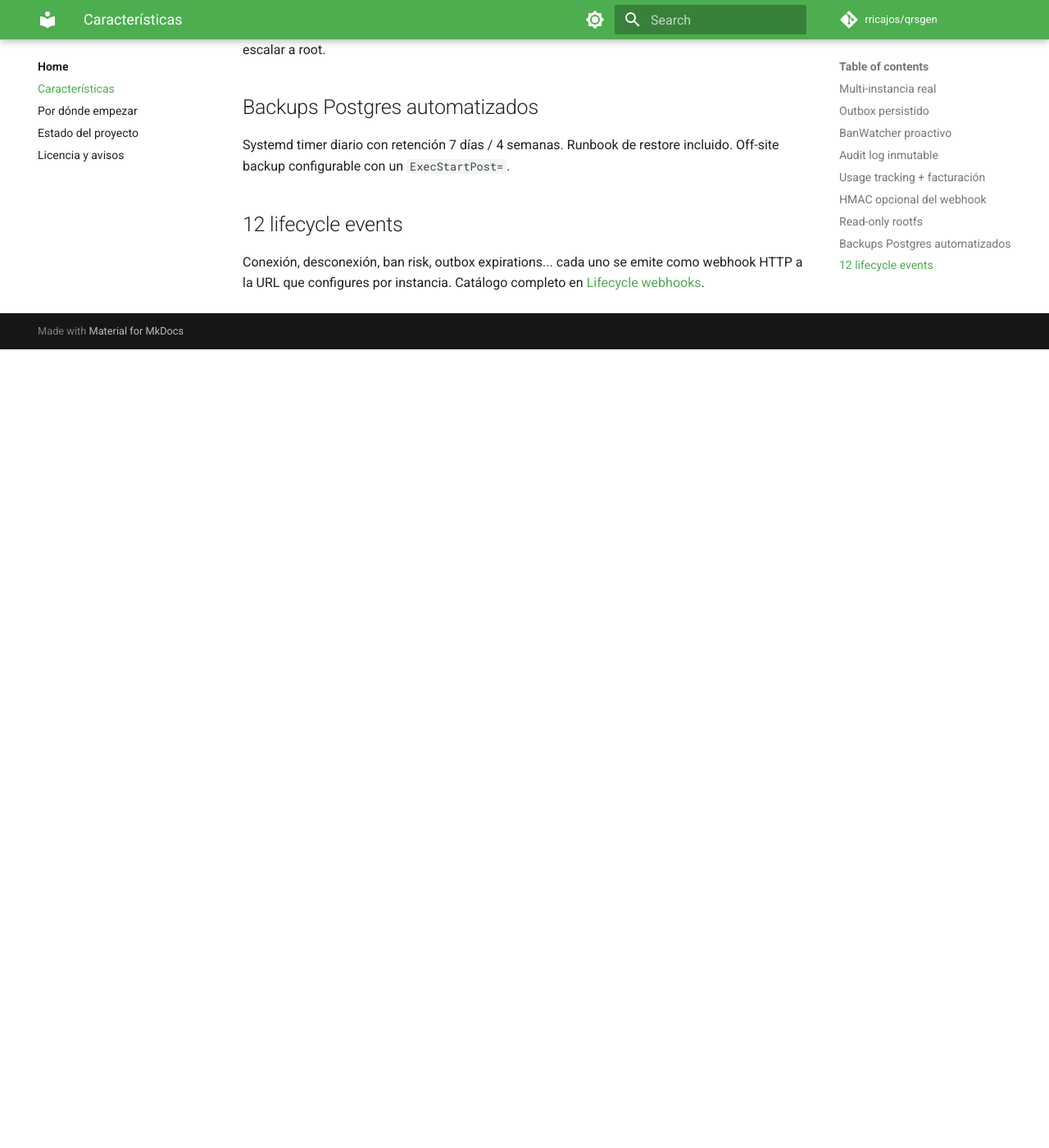
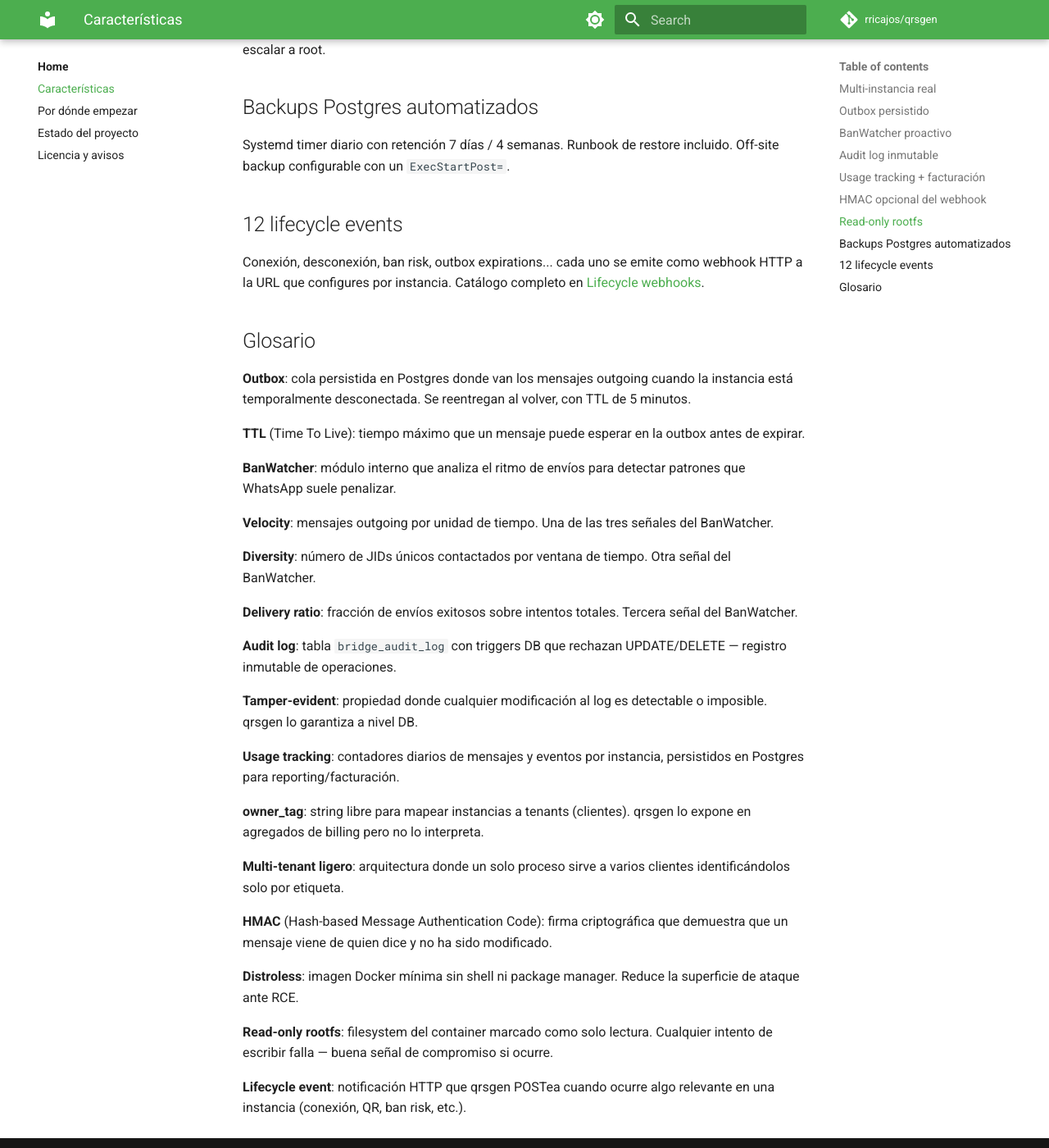
Before and after one commit to rricajos/qrsgen, an MkDocs documentation site: the page built from docs/home/features.md, in a window 1280 px wide and 1400 px high, scrolled down 1311 px. Shown: the whole window at 82% size. Built offline with MkDocs 1.6.1 and Material for MkDocs 9.7.7, drawn with Linux system fonts in a browser that asks for light colours; comment, search, counter and statistics services are not loaded; before the commit the page ends 1737 px from its top, so only the background shows below that.

Commit message:
docs: complete all per-page glossaries + fix broken section links
Glossaries added to the last 4 pages:
- docs/home/features.md
- docs/home/getting-started.md
- docs/home/status.md
- docs/home/legal.md

Every sub-page in the docs site now ends with a "## Glosario" section.

Fixed broken hrefs:
- Links like [Security](../security/) and [API](api/) were left
  unresolved by mkdocs (since they're bare directories, not .md files).
  At render time the browser interpreted them relative to the current
  URL — so from /home/getting-started/ the link ../security/ pointed
  to /home/security/ which doesn't exist (the user reported this for
  /home/security/).
- All such links now use the explicit form path/index.md (e.g.
  ../security/index.md). mkdocs resolves them correctly and the
  rendered URLs work from any depth.
- Verified with mkdocs build --strict and a non-strict pass — zero
  warnings.

```diff
--- a/docs/home/features.md
+++ b/docs/home/features.md
@@ -57,3 +57,54 @@ restore incluido. Off-site backup configurable con un `ExecStartPost=`.
 Conexión, desconexión, ban risk, outbox expirations... cada uno se
 emite como webhook HTTP a la URL que configures por instancia. Catálogo
 completo en [Lifecycle webhooks](../api/lifecycle-webhooks.md).
+
+## Glosario
+
+**Outbox**: cola persistida en Postgres donde van los mensajes outgoing
+cuando la instancia está temporalmente desconectada. Se reentregan al
+volver, con TTL de 5 minutos.
+
+**TTL** (Time To Live): tiempo máximo que un mensaje puede esperar en
+la outbox antes de expirar.
+
+**BanWatcher**: módulo interno que analiza el ritmo de envíos para
+detectar patrones que WhatsApp suele penalizar.
+
+**Velocity**: mensajes outgoing por unidad de tiempo. Una de las tres
+señales del BanWatcher.
+
+**Diversity**: número de JIDs únicos contactados por ventana de
+tiempo. Otra señal del BanWatcher.
+
+**Delivery ratio**: fracción de envíos exitosos sobre intentos
+totales. Tercera señal del BanWatcher.
+
+**Audit log**: tabla `bridge_audit_log` con triggers DB que rechazan
+UPDATE/DELETE — registro inmutable de operaciones.
+
+**Tamper-evident**: propiedad donde cualquier modificación al log es
+detectable o imposible. qrsgen lo garantiza a nivel DB.
+
+**Usage tracking**: contadores diarios de mensajes y eventos por
+instancia, persistidos en Postgres para reporting/facturación.
+
+**owner_tag**: string libre para mapear instancias a tenants
+(clientes). qrsgen lo expone en agregados de billing pero no lo
+interpreta.
+
+**Multi-tenant ligero**: arquitectura donde un solo proceso sirve a
+varios clientes identificándolos solo por etiqueta.
+
+**HMAC** (Hash-based Message Authentication Code): firma criptográfica
+que demuestra que un mensaje viene de quien dice y no ha sido
+modificado.
+
+**Distroless**: imagen Docker mínima sin shell ni package manager.
+Reduce la superficie de ataque ante RCE.
+
+**Read-only rootfs**: filesystem del container marcado como solo
+lectura. Cualquier intento de escribir falla — buena señal de
+compromiso si ocurre.
+
+**Lifecycle event**: notificación HTTP que qrsgen POSTea cuando ocurre
+algo relevante en una instancia (conexión, QR, ban risk, etc.).
```
Also changed, not shown: docs/home/getting-started.md (+27 -5 lines), docs/home/legal.md (+40 -0 lines), docs/home/status.md (+36 -0 lines), docs/index.md (+6 -6 lines).
